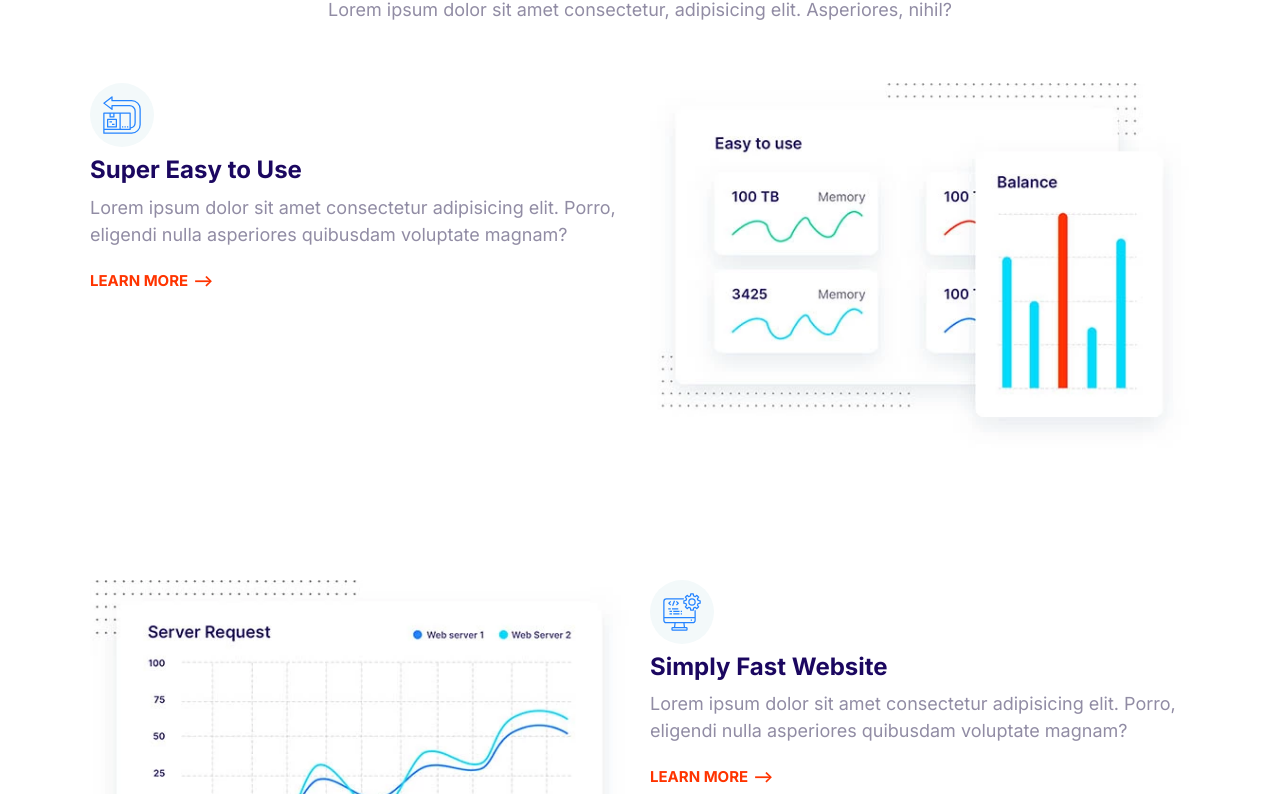
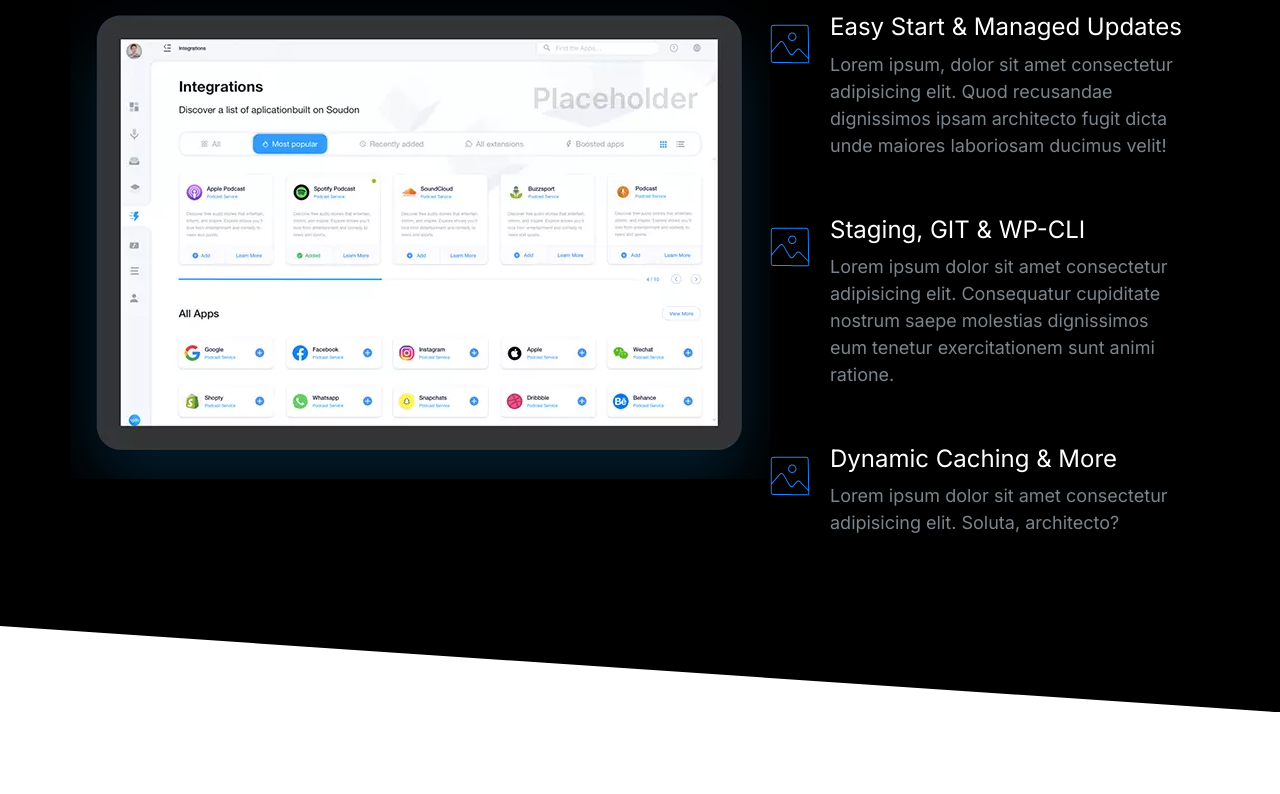
Before and after one commit to laoktaviana/Website, a plain HTML site: page index.html in a window 1280 px wide. Shown: the part 151-945 px from the top of the page. After the commit the page ends 863 px from the top, so only its background shows below. Drawn offline with Linux system fonts and the light colour scheme.

Commit message:
Showcase block.

```diff
--- a/css/styles.css
+++ b/css/styles.css
@@ -16,6 +16,10 @@
   }
 
   /* Typography */
+  ::selection {
+    background: var(--color-primary);
+    color: #fff;
+  }
 
   html {
     /* 62.5% of 16px = 10px */
@@ -47,6 +51,7 @@
 
   h3 {
     font-size: 3rem;
+    font-weight: 500;
   }
 
   p {
@@ -136,7 +141,6 @@
   .list {
     list-style: none;
     padding-left: 0;
-    color: var(--color-headings);
   }
 
   .list--inline .list__item {
@@ -145,6 +149,7 @@
   }
 
   .list--tick {
+    color: var(--color-headings);
     list-style-image: url(../images/tick.svg);
     padding-left: 3rem;
   }
@@ -412,6 +417,7 @@
   /* Media */
   .media {
     display: flex;
+    margin-bottom: 4rem;
   }
 
   .media__title {
@@ -618,18 +624,20 @@
     color: #7b858b;
   }
 
-  .block--dark .block__heading {
+  .block--dark h1,
+  .block--dark h2,
+  .block--dark h3 {
     color: #fff;
   }
 
   .block--skewed-right {
     padding-bottom: calc(var(--padding-vertical) + 4rem);
-    clip-path: polygon(0% 0%, 100% 0%, 100% 100%, 0% 80%);
+    clip-path: polygon(0% 0%, 100% 0%, 100% 100%, 0% 90%);
   }
 
   .block--skewed-left {
     padding-bottom: calc(var(--padding-vertical) + 4rem);
-    clip-path: polygon(0% 0%, 100% 0%, 100% 80%, 0% 100%);
+    clip-path: polygon(0% 0%, 100% 0%, 100% 90%, 0% 100%);
   }
 
   .container {
@@ -701,9 +709,9 @@
   }
 
   /* Hero */
-  .hero {
+  /* .hero {
     clip-path: polygon(0% 0%, 100% 0%, 100% 90%, 0% 100%);
-  }
+  } */
 
   .hero__tagline {
     font-size: 2rem;
@@ -784,3 +792,23 @@
     order: 2;
   }
 }
+
+/* Showcase Block */
+.block-showcase__image >img {
+  width: 100%;
+}
+
+@media screen and (min-width 768px) {
+  .block-showcase .grid {
+    grid-template-columns: 50% 50%;
+  }
+
+  .block-showcase__image {
+    justify-self: end;
+  }
+}
+
+.block-showcase__image > img {
+  width: auto;
+  max-width: 700px;
+}
--- a/index.html
+++ b/index.html
@@ -12,80 +12,64 @@
     <link rel="stylesheet" href="css/styles.css">
 </head>
 <body>
-    <section class="block container">
+    <section class="block block--dark block--skewed-right block-showcase">
         <header class="block__header">
-            <h2>Host on The Cloud to keep Growing</h2>
-            <p>Lorem ipsum dolor sit amet consectetur, adipisicing elit. Asperiores, nihil?</p>
+            <h2>User-Friendly Control Panel</h2>
         </header>
-        <article class="grid grid--1x2 feature">
-            <div class="feature__content">
-                <span class="icon-container">
-                    <svg class="icon icon--primary">
-                        <use xlink:href="images/sprite.svg#easy"></use>
-                    </svg>
-                </span>
-                <h3 class="feature__heading">Super Easy to Use</h3>
-                <p>Lorem ipsum dolor sit amet consectetur adipisicing elit. Porro, eligendi nulla asperiores quibusdam voluptate magnam?</p>
-                <a href="#" class="link-arrow">Learn More</a>
-            </div>
-            <picture>
+        <div class="container grid grid--1x2">
+            <picture class="block-showcase__image">
                 <source
                     type="image/webp"
-                srcset="images/easy.webp 1x, images/easy@2x.webp 2x"
+                    srcset="images/ipad.webp 1x, images/ipad@2x.webp 2x"
                 />
                 <source
-                type="image/jpg"
-                srcset="images/easy.jpg 1x, images/easy@2x.jpg 2x"
+                    type="image/png"
+                    srcset="images/ipad.png 1x, images/ipad@2x.png 2x"
                  />
-                <img class="feature__image" src="images/easy@2x.jpg" alt="">
+                <img src="images/ipad.png" alt="">
             </picture>
-        </article>
-        <article class="grid grid--1x2 feature">
-            <div class="feature__content">
-                <span class="icon-container">
+            <ul class="list">
+                <li>
+                    <div class="media">
+                        <div class="media__image">
                                 <svg class="icon icon--primary">
-                        <use xlink:href="images/sprite.svg#computer"></use>
+                                    <use xlink:href="images/sprite.svg#snap"></use>
                                 </svg>
-                </span>
-                <h3 class="feature__heading">Simply Fast Website</h3>
-                <p>Lorem ipsum dolor sit amet consectetur adipisicing elit. Porro, eligendi nulla asperiores quibusdam voluptate magnam?</p>
-                <a href="#" class="link-arrow">Learn More</a>
                         </div>
-            <picture>
-                <source
-                type="image/webp"
-                srcset="images/fast.webp 1x, images/fast@2x.webp 2x"
-                />
-                <source
-                type="image/jpg"
-                srcset="images/fast.jpg 1x, images/fast@2x.jpg 2x"
-                />
-                <img class="feature__image" src="images/fast@2x.jpg" alt="">
-            </picture>
-        </article>
-        <article class="grid grid--1x2 feature">
-            <div class="feature__content">
-                <span class="icon-container">
+                        <div class="media__body">
+                            <h3 class="media__title">Easy Start & Managed Updates</h3>
+                            <p>Lorem ipsum, dolor sit amet consectetur adipisicing elit. Quod recusandae dignissimos ipsam architecto fugit dicta unde maiores laboriosam ducimus velit!</p>
+                        </div>
+                    </div>
+                </li>
+                <li>
+                    <div class="media">
+                        <div class="media__image">
                                 <svg class="icon icon--primary">
-                        <use xlink:href="images/sprite.svg#computer"></use>
+                                    <use xlink:href="images/sprite.svg#snap"></use>
                                 </svg>
-                </span>
-                <h3 class="feature__heading">Wordpress Made Easy</h3>
-                <p>Lorem ipsum dolor sit amet consectetur adipisicing elit. Porro, eligendi nulla asperiores quibusdam voluptate magnam?</p>
-                <a href="#" class="link-arrow">Learn More</a>
                         </div>
-            <picture>
-                <source
-                type="image/webp"
-                srcset="images/wordpress.webp 1x, images/wordpress@2x.webp 2x"
-                />
-                <source
-                type="image/jpg"
-                srcset="images/wordpress.jpg 1x, images/wordpress@2x.jpg 2x"
-                />
-                <img class="feature__image" src="images/wordpress@2x.jpg" alt="">
-            </picture>
-        </article>
+                        <div class="media__body">
+                            <h3 class="media__title">Staging, GIT & WP-CLI</h3>
+                            <p>Lorem ipsum dolor sit amet consectetur adipisicing elit. Consequatur cupiditate nostrum saepe molestias dignissimos eum tenetur exercitationem sunt animi ratione.</p>
+                        </div>
+                    </div>
+                </li>
+                <li>
+                    <div class="media">
+                        <div class="media__image">
+                                <svg class="icon icon--primary">
+                                    <use xlink:href="images/sprite.svg#snap"></use>
+                                </svg>
+                        </div>
+                        <div class="media__body">
+                            <h3 class="media__title">Dynamic Caching & More</h3>
+                            <p>Lorem ipsum dolor sit amet consectetur adipisicing elit. Soluta, architecto?</p>
+                        </div>
+                    </div>
+                </li>
+            </ul>
+        </div>
     </section>
     <script src="js/main.js"></script>
 </body>
```
Also changed, not shown: components/showcase-block.html (added, +59 -0 lines), js/index.html (deleted, +0 -18 lines), images/ipad.png (added), images/ipad.webp (added), images/ipad@2x.png (added), images/ipad@2x.webp (added). Lines whose indentation alone changed are shown as unchanged.
